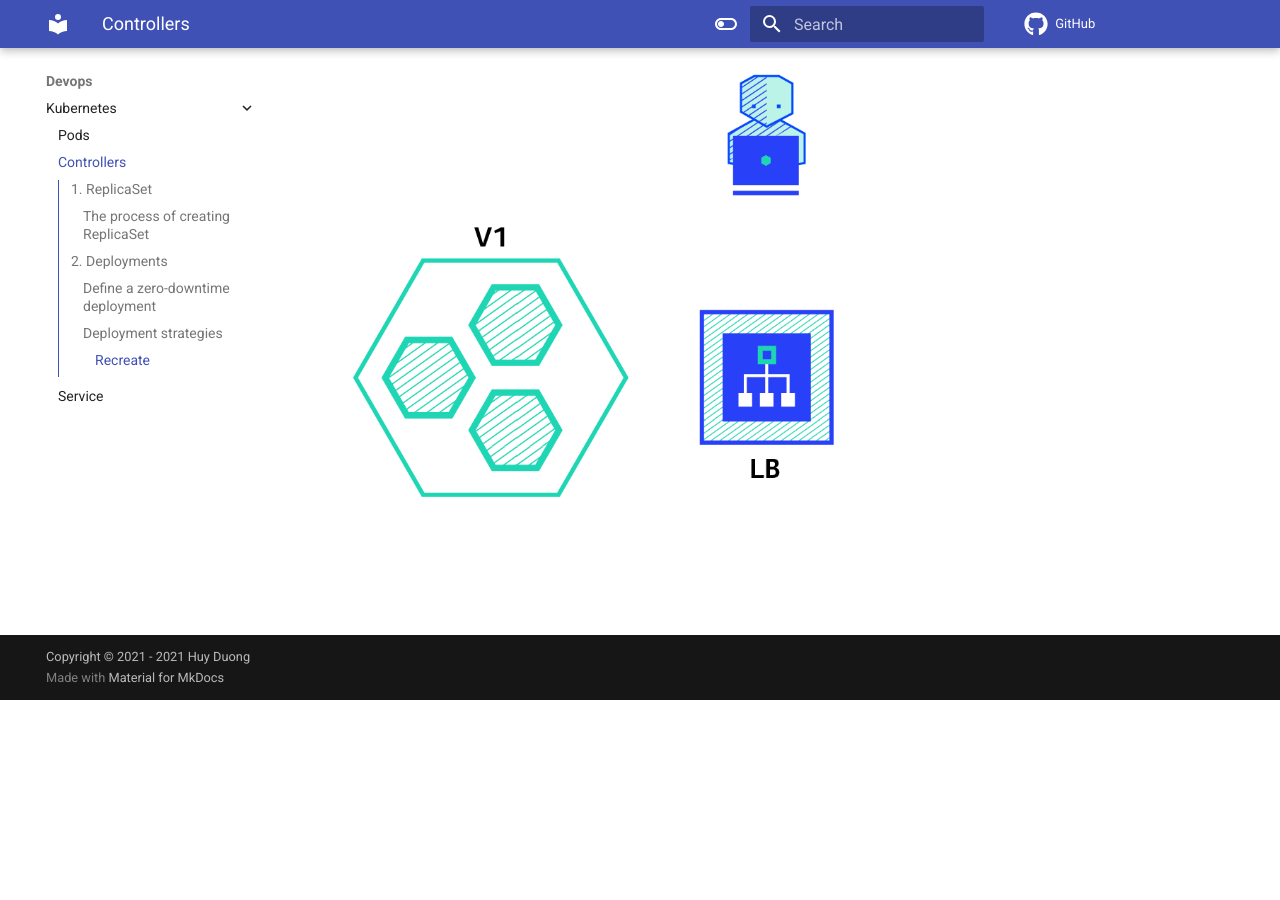
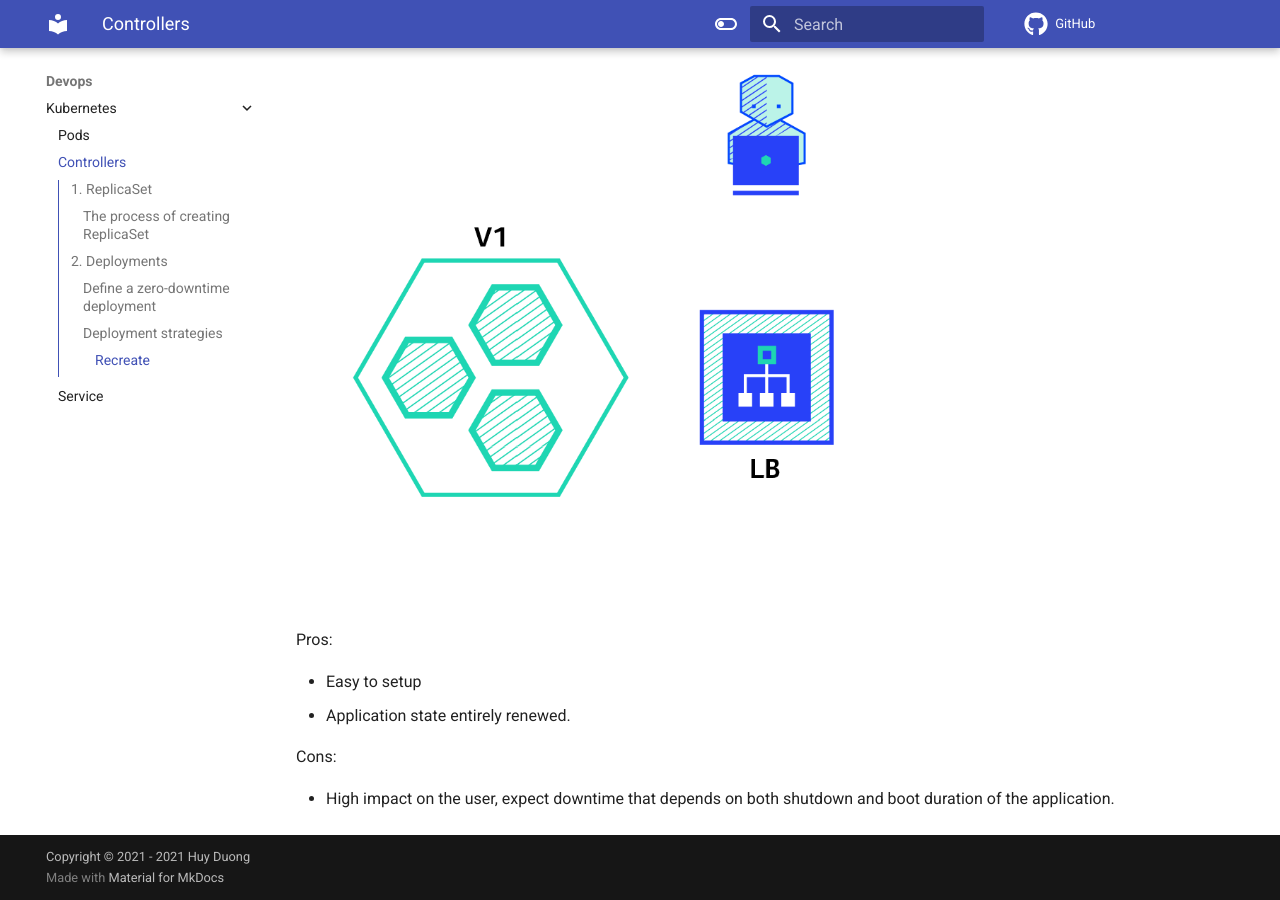
Before and after one commit to dinhhuy258/notes, an MkDocs documentation site: the page built from docs/devops/kubernetes/controllers.md, in a window 1280 px wide and 900 px high, scrolled down 4386 px. Built offline with MkDocs 1.6.1 and Material for MkDocs 9.7.7, drawn with Linux system fonts in a browser that asks for light colours; comment, search, counter and statistics services are not loaded; before the commit the page ends 5086 px from its top, so only the background shows below that.

Commit message:
Pros & cons recreate strategy

```diff
--- a/docs/devops/kubernetes/controllers.md
+++ b/docs/devops/kubernetes/controllers.md
@@ -115,3 +115,12 @@ spec:
 The recreate strategy is a dummy deployment which consists of shutting down version A then deploying version B after version A is turned off. This technique implies downtime of the service that depends on both shutdown and boot duration of the application.
 
 ![](../../assets/images/kubernetes/recreate_strategy.gif)
+
+Pros:
+
+- Easy to setup
+- Application state entirely renewed.
+
+Cons:
+
+- High impact on the user, expect downtime that depends on both shutdown and boot duration of the application.
```
